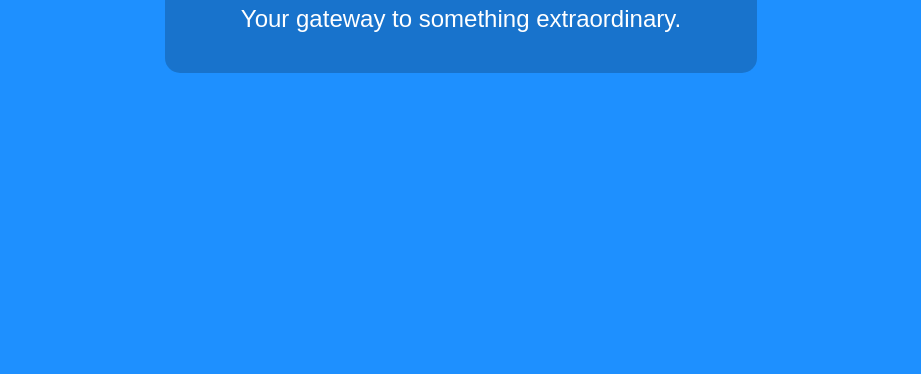
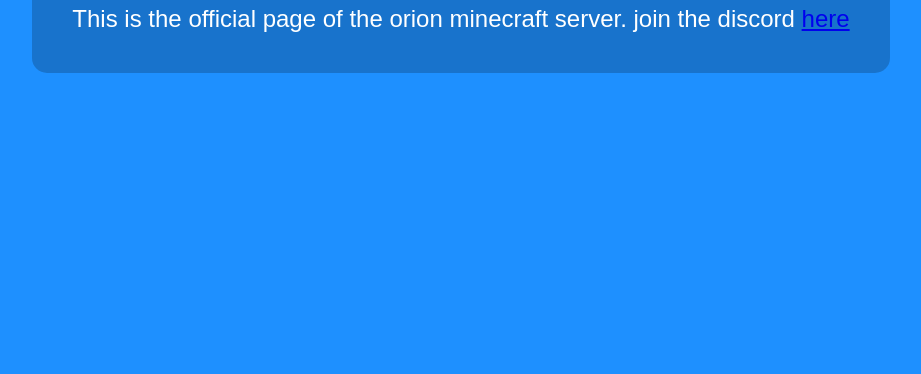
Before and after one commit to prashasthsb-svg/theorion, a plain HTML site: page index.html in a window 1280 px wide. Shown: the part 426-800 px from the top of the page, without its empty margins (179-1100 px from the left). Drawn offline with Linux system fonts and the light colour scheme.

Commit message:
Update index.html

```diff
--- a/index.html
+++ b/index.html
@@ -38,7 +38,7 @@
 
     <div class="container">
         <h1>Welcome to Orion</h1>
-        <p>Your gateway to something extraordinary.</p>
+        <p>This is the official page of the orion minecraft server. join the discord <a href="https://discord.gg/TCJrpdxVYg">here</a></p>
     </div>
 
 </body>
```
